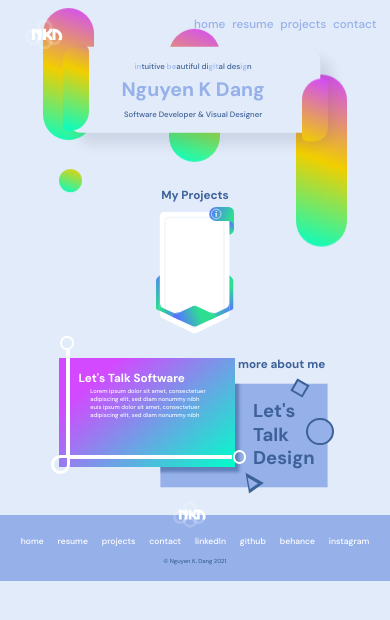
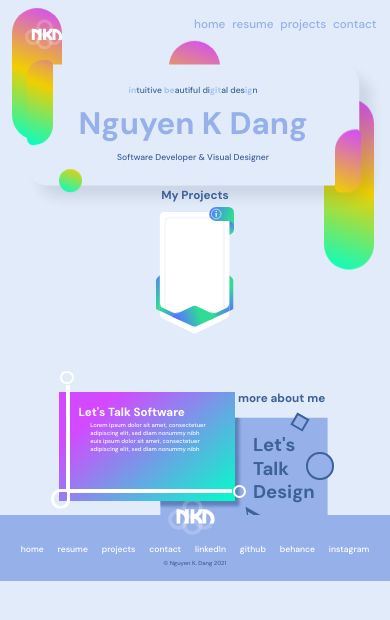
Before and after one commit to nguyenkdang/nguyenkdang, a React (Create React App) app: page / in a window 390 px wide. Shown: the top 620 px of the page. Built offline with nearby package versions, Linux system fonts and the light colour scheme.

Commit message:
Home mobile integration 1.1

```diff
--- a/src/components/Footer.scss
+++ b/src/components/Footer.scss
@@ -46,13 +46,17 @@
 
         #foot_logo{
             position: relative;
-            top: -5vw;
-            left: 28.2vw;
+            top: -12vw;
+            left: 20vw;
+            .my_logo{
+                height: 20vw;
+                width: 20vw;
+            }
         }
 
         #foot-links{
             position: absolute;
-            top: 6vw;
+            top: 8vw;
             .foot-link{
                 font-size: 2.2vw;
                 margin: 1.5vw;
@@ -60,7 +64,7 @@
         }
 
         #foot-copyright{
-            top: 12vw;
+            top: 12.5vw;
             #copyright{
                 font-size: 1.5vw;
             }
--- a/src/components/home/Home.scss
+++ b/src/components/home/Home.scss
@@ -11,6 +11,24 @@
     left: -12.1vw;
     z-index: 1;
 }
+
+
+#title_box {
+    position: relative;
+
+    width: 61vw;
+    height: 219w;
+    top: 21vw;
+    left: 49.5vw;
+
+    border-radius: 4vw;
+    background: #E1EBF9;
+    box-shadow: 3vw 3vw 3vw 0.1vw rgba(41, 43, 65, 0.1);
+    padding: 2vw;
+    transform: translate(-50%, -50%);
+    margin-top: 2vw;
+
+    text-align: center;
 
     .sc{
         color: $sideColor;
@@ -31,23 +49,6 @@
         margin: 0vw;
         color: $mainColor;
     }
-
-#title_box {
-    position: relative;
-
-    width: 61vw;
-    height: 219w;
-    top: 21vw;
-    left: 49.5vw;
-
-    border-radius: 4vw;
-    background: #E1EBF9;
-    box-shadow: 3vw 3vw 3vw 0.1vw rgba(41, 43, 65, 0.1);
-    padding: 2vw;
-    transform: translate(-50%, -50%);
-    margin-top: 2vw;
-
-    text-align: center;
 }
 
 /* ------- Projects -------*/
@@ -65,7 +66,6 @@
 #aboutMe{
     position: relative;
     top: 65vw;
-}
 
     #aboutMe-label{
         position: absolute;
@@ -74,10 +74,44 @@
         top: 0vw;
         color: $sideColor
     }
-
+}
 
 /* ------- Animation  -------*/
 @keyframes glow{
     0%, 100%{ color: $mainColor;}
     50%{ color: #abc4f8;}
 }
+
+
+@media screen and (max-width: $phoneWidth) {
+    #head_logo{
+        position: absolute;
+        top: 3vw;
+        left: -12.1vw;
+        z-index: 1;
+    }
+
+
+    #title_box {
+        width: 79vw;
+        height: 25vw;
+        top: 30vw;
+        left: 49.5vw;
+
+        border-radius: 5vw;
+        box-shadow: 3vw 3vw 3vw 0.1vw rgba(41, 43, 65, 0.1);
+        padding: 3vw;
+
+        h2{
+            font-size: 2.2vw;
+        }
+        .hidden_link{
+            font-weight: 600;
+        }
+
+        #my_name{
+            font-size: 8vw;
+            margin: 0vw;
+        }
+    }
+}
--- a/src/components/home/intro/Paint.scss
+++ b/src/components/home/intro/Paint.scss
@@ -1,3 +1,4 @@
+@import '../../../Variables.scss';
 /* -- Paint Drops --*/
 .paint_drip{
     position: absolute;
@@ -51,7 +52,7 @@
 
 .top_right_drip{
     position: absolute;
-    top: 20vw;
+    top: 19vw;
     left: 77.5vw;
     width: 6.5vw;
     height: 16.25vw;
@@ -87,3 +88,76 @@
     0%, 100%{ transform: translate(0vw, 0vw);}
     50%{ transform: translate(0vw, 0.3vw);}
 }
+
+@media screen and (max-width: $phoneWidth) {
+    .paint_drip{
+        position: absolute;
+        border-radius: 20vw;
+        width: 13vw;
+        height: 34vw;
+        background: linear-gradient(20deg, #00ffc9 0%, #f1cf00 50%, #d349ff 100%);
+
+        z-index: -1;
+    }
+
+    .left_paint{
+        top: 1.5vw;
+        left: 3vw;
+
+        animation: floater 4s ease infinite;
+    }
+
+    .top_left_drip{
+        position: absolute;
+        top: 15vw;
+        left: 7vw;
+        width: 6.5vw;
+        height: 22vw;
+
+        border-top-left-radius: 20vw;
+        border-top-right-radius: 8vw;
+        border-bottom-left-radius: 8vw;
+        border-bottom-right-radius: 25vw;
+
+        background: linear-gradient(20deg, #00ffc9 0%, #f1cf00 70%, #E7A64C 90%, #D9838E 100%);
+    }
+
+    .middle_paint{
+        top: 10vw;
+        left: 43.4vw;
+    }
+
+    .right_paint{
+        top: 25vw;
+        left: 83vw;
+        height: 44vw;
+    }
+
+    .top_right_drip{
+        position: absolute;
+        top: 33vw;
+        left: 86vw;
+        width: 6.5vw;
+        height: 16.25vw;
+
+        border-top-left-radius: 25vw;
+        border-top-right-radius: 6vw;
+        border-bottom-left-radius: 6vw;
+        border-bottom-right-radius: 16vw;
+
+        background: linear-gradient(20deg, #f1cf00 00%, #d349ff 100%);
+
+        animation: floater-slow 5s ease infinite;
+    }
+
+    .paint_drop{
+        position: absolute;
+        top: 43vw;
+        left: 15vw;
+        border-radius: 25vw;
+        width: 6vw;
+        height: 6vw;
+        background: linear-gradient(20deg, #00ffc9 0%, #f1cf00 100%);
+        animation: floater-slow 4s ease infinite;
+    }
+}
--- a/src/components/projects/ProjItem.scss
+++ b/src/components/projects/ProjItem.scss
@@ -154,7 +154,7 @@
         }
 
         .proj_iconBack{
-            left: 7vw;
+            left: 4vw;
             border-radius: 1vw;
             height: 20vw;
             width: 18vw;
@@ -163,9 +163,9 @@
         }
 
         .proj_body{
-            left: 16vw;
+            left: 10vw;
             top: 0vw;
-            width: 77vw;
+            width: 85vw;
             border-radius: 1.5vw;
 
             z-index: 1;
@@ -206,7 +206,7 @@
 
             .ptags{
                 position: absolute;
-                left: 10vw;
+                left: 13vw;
                 .ptag{
                     font-size: 2vw;
                     margin-left: 1.5vw;
@@ -227,8 +227,8 @@
                 .proj_desc{
                     margin-top: 2.2vw;
                     left: 7vw;
-                    width: 66vw;
-                    font-size: 2vw;
+                    width: 73vw;
+                    font-size: 2.2vw;
                     line-height: 3vw;
                 }
             }
--- a/src/svg/Mylogo.js
+++ b/src/svg/Mylogo.js
@@ -3,7 +3,7 @@ import React from 'react'
 const Mylogo = ({ width }) => {
     return (
         <div>
-            <svg id="logo_svg" data-name="Logo SVG" xmlns="http://www.w3.org/2000/svg" viewBox="0 0 800.42 383.66" width={width}>
+            <svg className="my_logo" data-name="Logo SVG" xmlns="http://www.w3.org/2000/svg" viewBox="0 0 800.42 383.66" width={width}>
                 <defs><style>
                 {'.logo-1,.logo-2{fill:#fff;}'}
                 {'.logo-1{opacity:0.2;}'}
```
Lines whose indentation alone changed are shown as unchanged.
